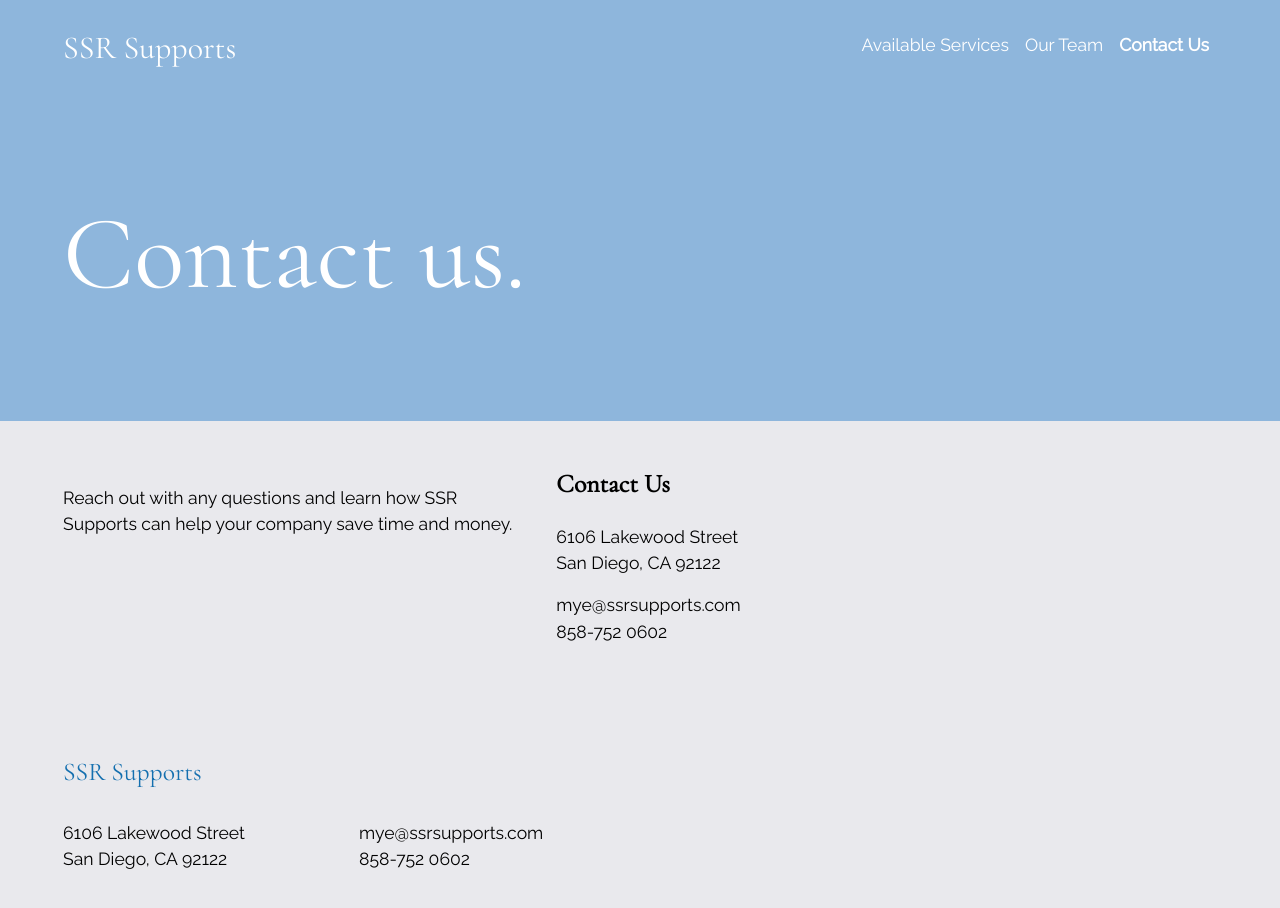
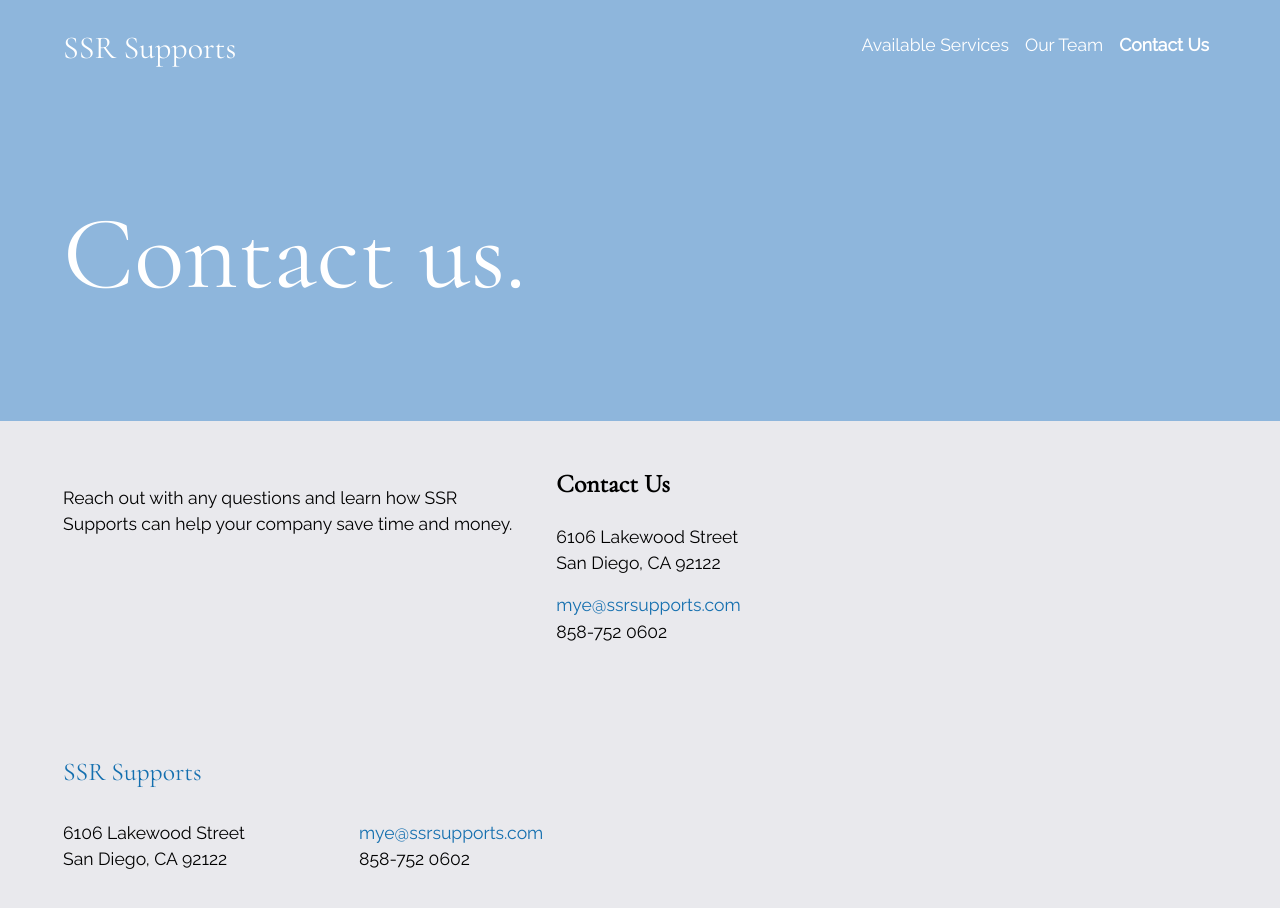
Before and after one commit to franklinqye/ssr, a React (Create React App) app: page /contact-us in a window 1280 px wide. Shown: the top 908 px of the page. Built offline with nearby package versions, Linux system fonts and the light colour scheme.

Commit message:
icons and mailtos

```diff
--- a/src/Components/ContactBlock.js
+++ b/src/Components/ContactBlock.js
@@ -30,7 +30,7 @@ const ContactBlock = props => {
   }
 
   return (
-    <div className="row">
+    <div className="row contact">
       {
         title &&
         <div className="col-12 mb-3">
@@ -42,7 +42,12 @@ const ContactBlock = props => {
         <br/>{`${contactData.city}, ${contactData.state} ${contactData.zip}`}
       </div>
       <div className={`${orientationName} mb-3`}>
-        {`${contactData.email}`}
+        <a
+          className="mail"
+          href={`mailto:${contactData.email}`}
+          >
+            {`${contactData.email}`}
+        </a>
         <br/>{`${contactData.phone}`}
       </div>
     </div>
--- a/src/custom.scss
+++ b/src/custom.scss
@@ -49,6 +49,12 @@ h4 {
   font-weight: 600;
 }
 
+.contact {
+  .mail {
+    color: map-get($theme-colors, "info");
+  }
+}
+
 
 .navBar {
   .logo {
```
Also changed, not shown: public/logo192.png, public/logo512.png.
